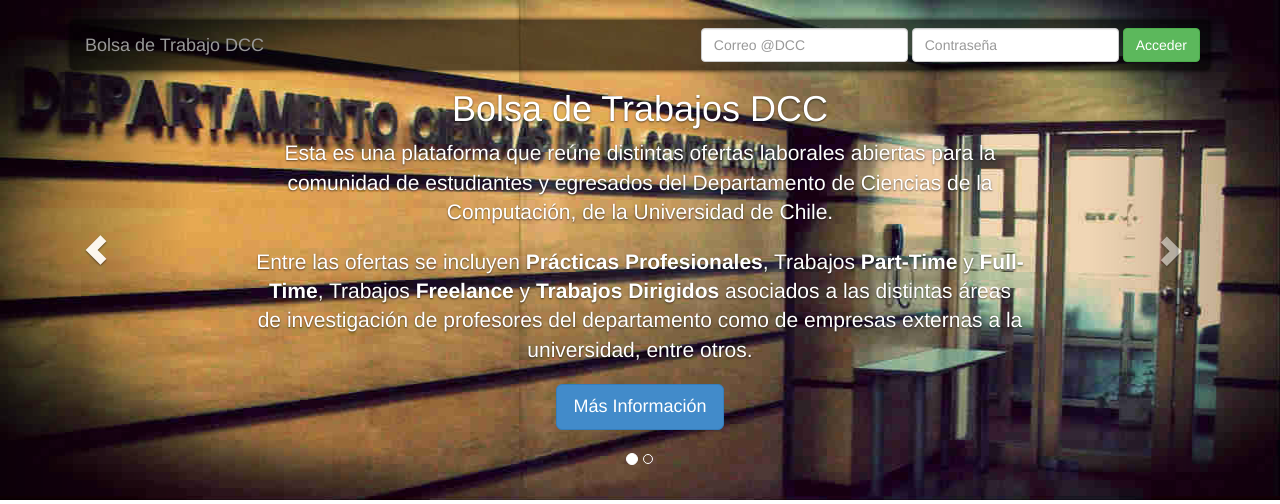
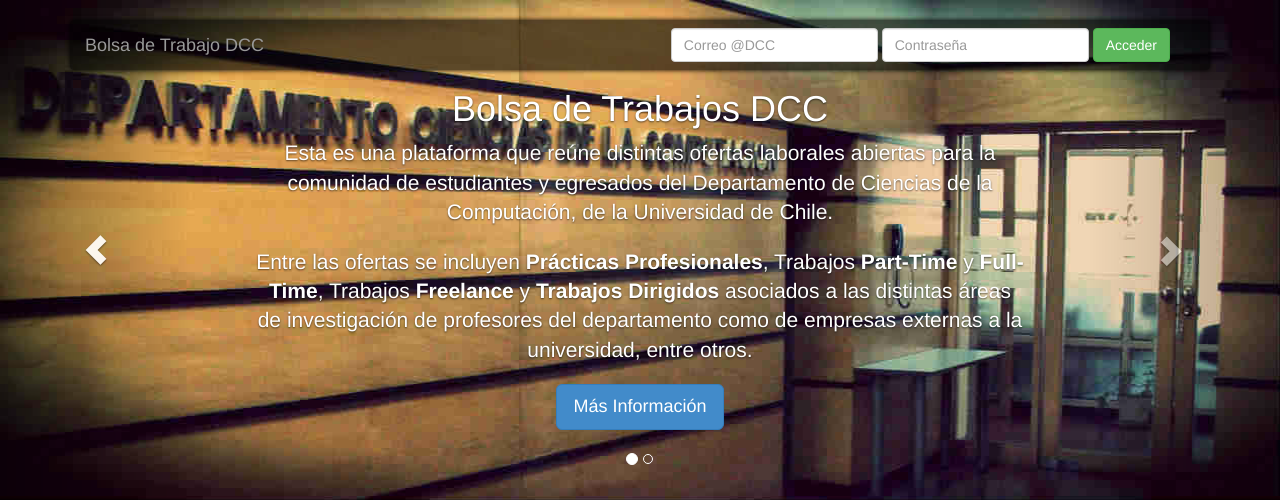
Before and after one commit to Zeeerooo/BolsaTrabajo, a Django app: page / in a window 1280 px wide. Shown: the top 504 px of the page. Run offline with Django 3.2, Linux system fonts and the light colour scheme; some libraries are stand-ins or nearby versions.

Commit message:
detalle de css de la barra superior

```diff
--- a/public/static/css/index.css
+++ b/public/static/css/index.css
@@ -5,5 +5,5 @@
 }
 
 .navbar-right{
-	padding-right: 10px !important;
+	padding-right: 40px !important;
 }
```
